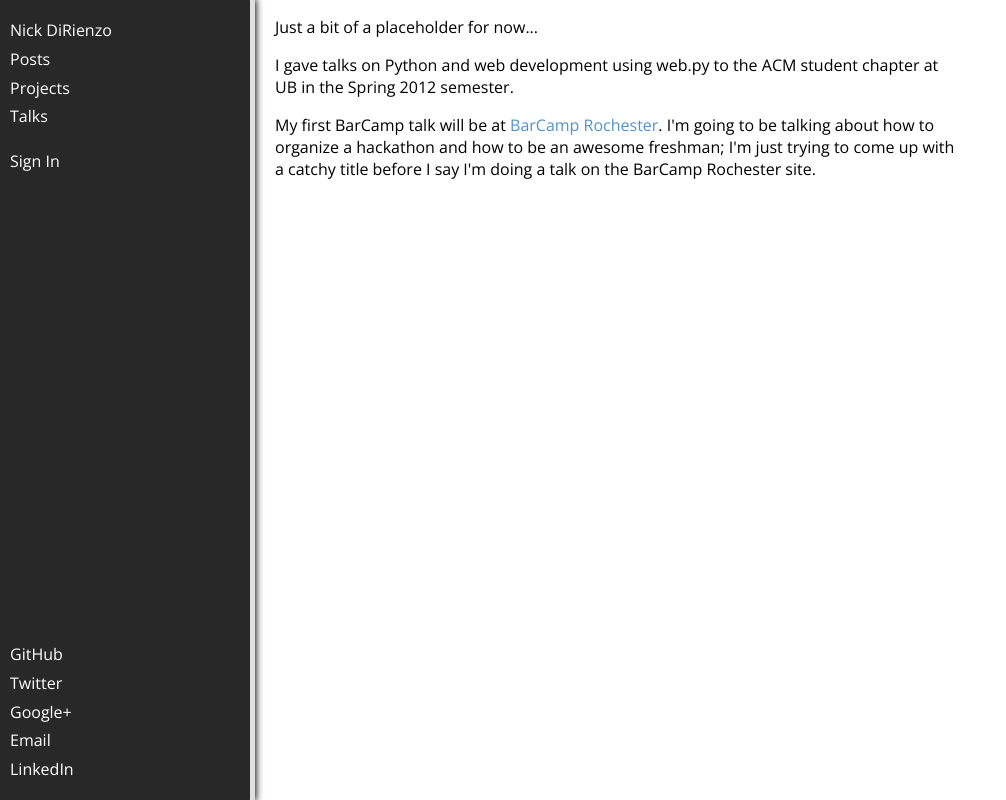
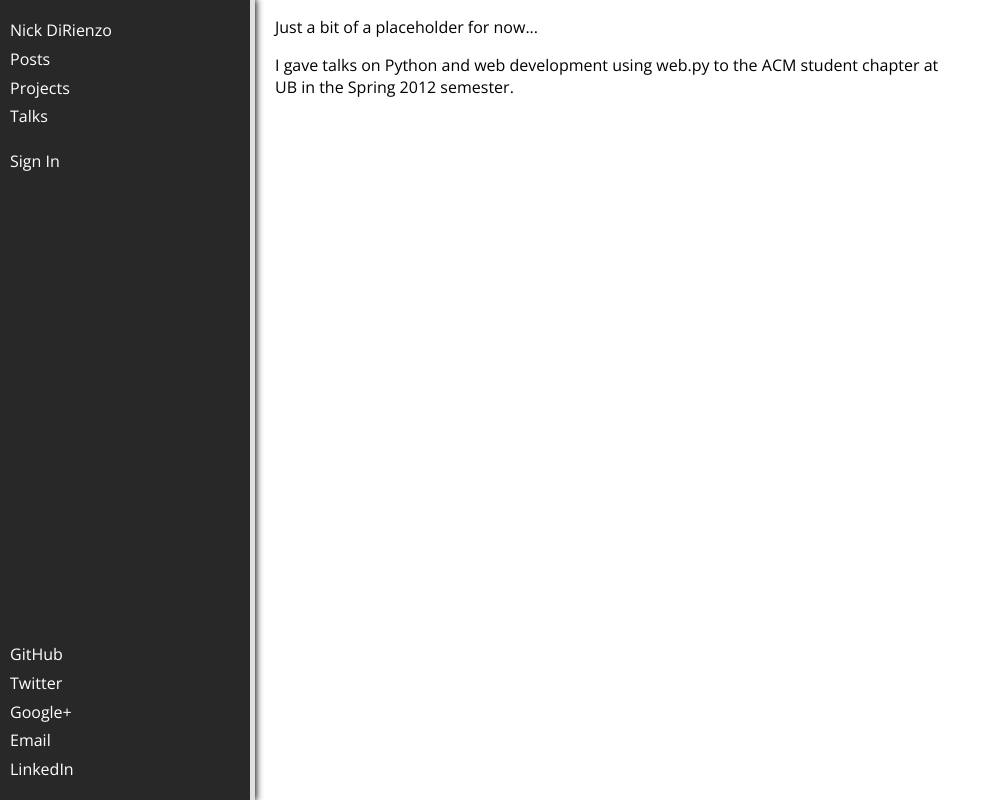
Before and after one commit to nickdirienzo/nick-dirienzo, a Django app: template templates/talks.html in a window 1280 px wide. Shown: the whole page, without its empty margins (0-1006 px from the left). Run offline with Django 3.2, Linux system fonts and the light colour scheme; the template is opened without the code that fills it, so the values that code supplies are empty.

Commit message:
Updated talks page.

```diff
--- a/templates/talks.html
+++ b/templates/talks.html
@@ -5,5 +5,4 @@
 {% block content %}
     <p>Just a bit of a placeholder for now...</p>
     <p>I gave talks on Python and web development using web.py to the ACM student chapter at UB in the Spring 2012 semester.</p>
-    <p>My first BarCamp talk will be at <a href="http://barcamproc.org/" target="_blank">BarCamp Rochester</a>. I'm going to be talking about how to organize a hackathon and how to be an awesome freshman; I'm just trying to come up with a catchy title before I say I'm doing a talk on the BarCamp Rochester site.</p>
 {% endblock %}
```
